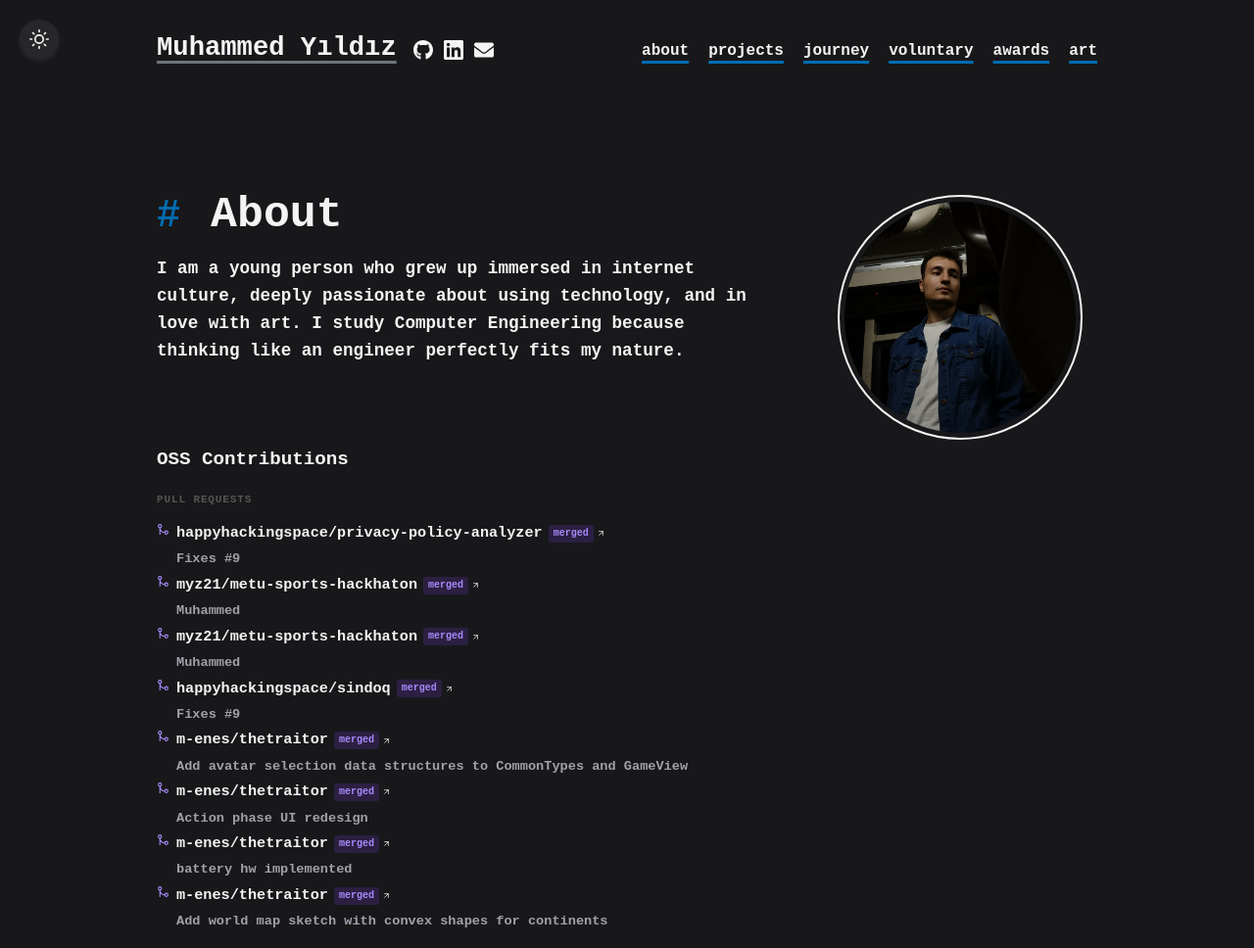
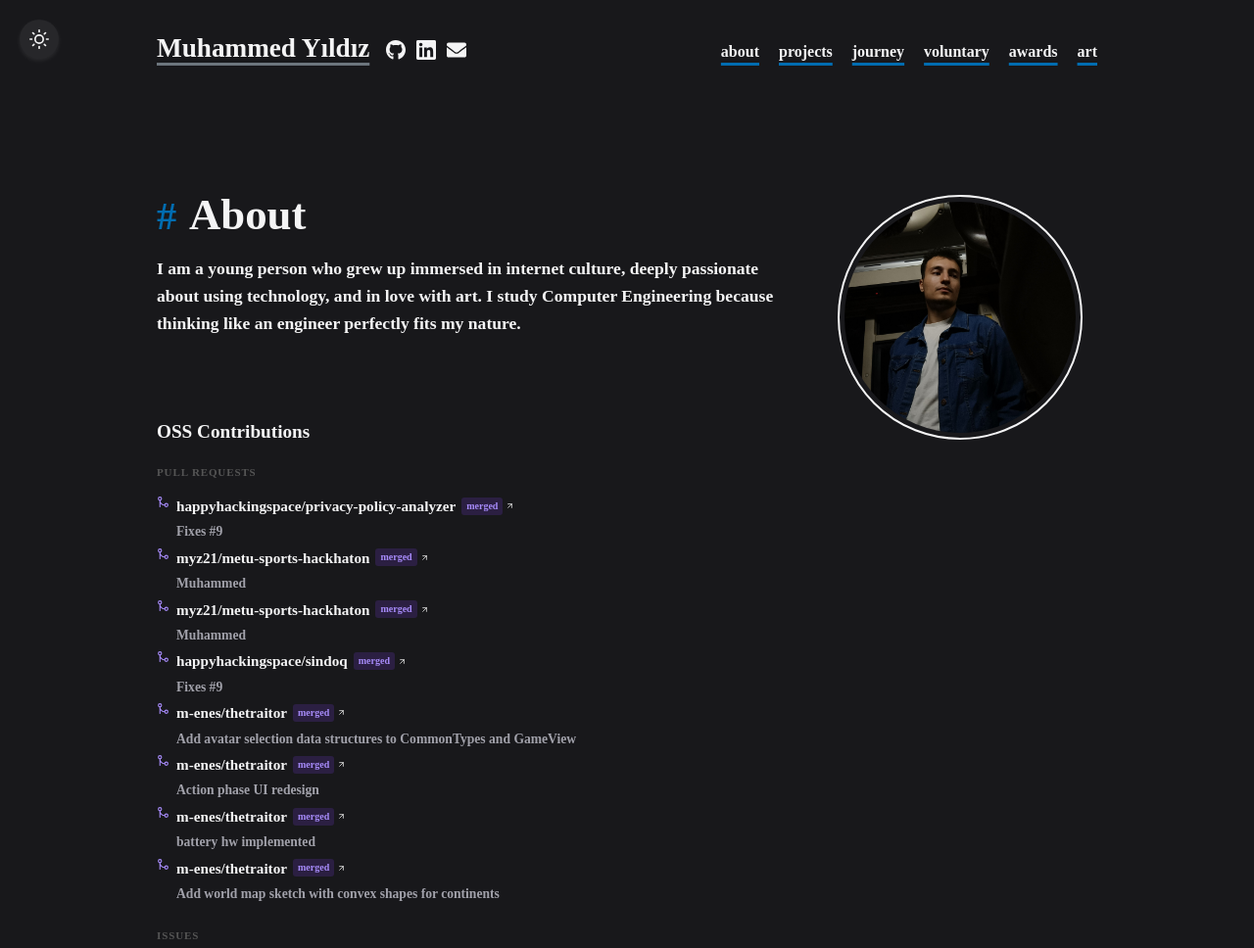
Before and after one commit to myz21/myz21.github.io, a plain HTML site: page index.html in a window 1280 px wide. Shown: the top 968 px of the page at 98% size. Drawn offline with Linux system fonts and the light colour scheme.

Commit message:
style: remove custom font to match other pages

```diff
--- a/index.html
+++ b/index.html
@@ -100,11 +100,8 @@
         --shadow-white: rgba(0, 0, 0, .1)
     }
 
-    @import url("https://fonts.googleapis.com/css2?family=JetBrains+Mono:ital,wght@0,100..800;1,100..800&display=swap");
-
     body {
         margin: 0;
-        font-family: JetBrains Mono, Courier New, Monaco, Menlo, monospace;
         -webkit-font-smoothing: antialiased;
         -moz-osx-font-smoothing: grayscale;
         background-color: var(--color-bg-primary);
```
